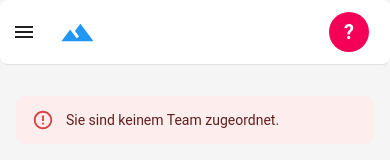
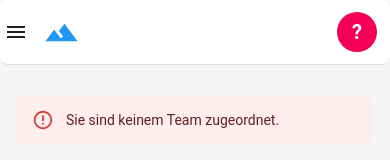
Before and after one commit to M4RKUS28/RocketMonitor, a React (Create React App) app in the folder view/: page /dashboard in a window 390 px wide. Shown: the top 160 px of the page. Built offline with nearby package versions, Linux system fonts and the light colour scheme; no server answers; sample sign-in values are in the browser's storage.

Commit message:
Enhance layout components for improved mobile responsiveness; adjust padding, margins, and z-index for better visual hierarchy and prevent horizontal scrolling

```diff
--- a/view/src/components/layout/Header.js
+++ b/view/src/components/layout/Header.js
@@ -74,7 +74,8 @@ const Header = ({ handleDrawerToggle, isAdmin }) => {
       <Toolbar
         sx={{
           justifyContent: 'space-between',
-          minHeight: { xs: 64, md: 70 }
+          minHeight: { xs: 64, md: 70 },
+          px: { xs: 1, sm: 2 } // Smaller padding on mobile to give more space
         }}
       >
         {/* Left side - Menu button on mobile and logo */}
@@ -84,7 +85,12 @@ const Header = ({ handleDrawerToggle, isAdmin }) => {
             aria-label="open drawer"
             edge="start"
             onClick={handleDrawerToggle}
-            sx={{ mr: 2, display: { md: 'none' } }}
+            sx={{
+              mr: 1,
+              display: { md: 'none' },
+              position: 'relative', // Ensure proper stacking context
+              zIndex: 1200, // Higher than AppBar but lower than drawer
+            }}
           >
             <MenuIcon />
           </IconButton>
--- a/view/src/components/layout/Layout.js
+++ b/view/src/components/layout/Layout.js
@@ -40,7 +40,8 @@ const Layout = ({ children }) => {
           width: { md: `calc(100% - ${240}px)` },
           minHeight: '100vh',
           bgcolor: 'background.default',
-          pt: { xs: 8, md: 9 },
+          pt: { xs: 8, md: 9 }, // Slightly increased padding top for mobile view
+          overflowX: 'hidden',  // Prevent horizontal scrolling
         }}
       >
         {children}
--- a/view/src/components/layout/Sidebar.js
+++ b/view/src/components/layout/Sidebar.js
@@ -70,7 +70,12 @@ const Sidebar = ({ mobileOpen, handleDrawerToggle, isAdmin, drawerWidth = 240 })
 
   // Drawer-Inhalt
   const drawer = (
-    <Box sx={{ overflowX: 'hidden' }}>
+    <Box sx={{
+      overflowX: 'hidden',
+      height: '100%',
+      display: 'flex',
+      flexDirection: 'column'
+    }}>
       {/* Logo und Titel */}
       <Box
         sx={{
@@ -78,6 +83,7 @@ const Sidebar = ({ mobileOpen, handleDrawerToggle, isAdmin, drawerWidth = 240 })
           flexDirection: 'column',
           alignItems: 'center',
           py: 2,
+          mt: { xs: 7, md: 0 }, // Add top margin on mobile to account for AppBar
           backgroundColor: muiTheme.palette.mode === 'dark'
             ? 'rgba(255, 255, 255, 0.05)'
             : 'rgba(0, 0, 0, 0.02)'
@@ -106,7 +112,7 @@ const Sidebar = ({ mobileOpen, handleDrawerToggle, isAdmin, drawerWidth = 240 })
       <Divider />
 
       {/* Menüliste */}
-      <List sx={{ pt: 1 }}>
+      <List sx={{ pt: 1, flexGrow: 1 }}>
         {menuItems.map((item) => (
           <ListItem key={item.text} disablePadding>
             <ListItemButton
@@ -182,7 +188,8 @@ const Sidebar = ({ mobileOpen, handleDrawerToggle, isAdmin, drawerWidth = 240 })
           '& .MuiDrawer-paper': {
             boxSizing: 'border-box',
             width: drawerWidth,
-            borderRight: `1px solid ${muiTheme.palette.divider}`
+            borderRight: `1px solid ${muiTheme.palette.divider}`,
+            zIndex: muiTheme.zIndex.drawer + 2, // Higher z-index to appear above AppBar
           },
         }}
       >
```
